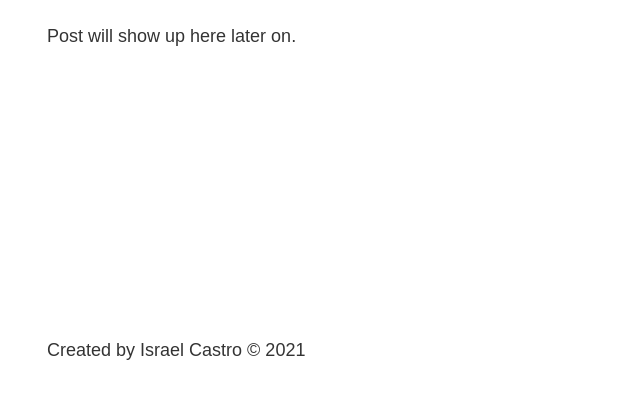
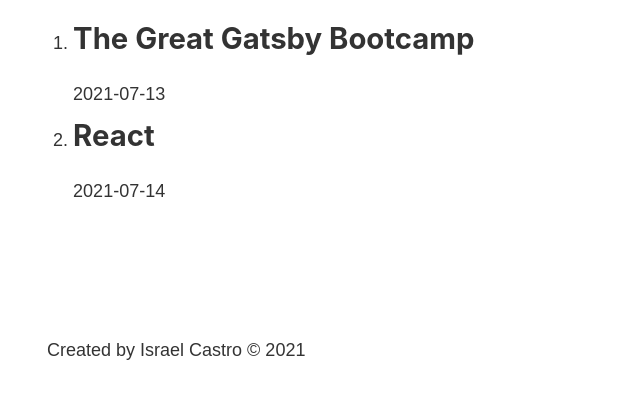
Before and after one commit to iscasur/gatsby-bootcamp, a Gatsby site: page /blog in a window 1280 px wide. Shown: the part 393-792 px from the top of the page, without its empty margins (236-876 px from the left). Built offline with nearby package versions, Linux system fonts and the light colour scheme; Gatsby itself is replaced by a stand-in of ours.

Commit message:
feat(blog): Add markdown posts

```diff
--- a/gatsby-config.js
+++ b/gatsby-config.js
@@ -10,6 +10,14 @@
     author: 'Israel Castro'
   },
   plugins: [
-    'gatsby-plugin-sass'
+    'gatsby-plugin-sass',
+    {
+      resolve: 'gatsby-source-filesystem',
+      options: {
+        name: 'src',
+        path: `${__dirname}/src/`
+      },
+    },
+    'gatsby-transformer-remark'
   ],
 }
--- a/package.json
+++ b/package.json
@@ -16,6 +16,8 @@
   "dependencies": {
     "gatsby": "^3.9.0",
     "gatsby-plugin-sass": "^4.9.0",
+    "gatsby-source-filesystem": "^3.9.0",
+    "gatsby-transformer-remark": "^4.6.0",
     "react": "^17.0.1",
     "react-dom": "^17.0.1",
     "sass": "^1.35.2"
--- a/src/pages/blog.js
+++ b/src/pages/blog.js
@@ -1,12 +1,37 @@
 import React from 'react'
+import { graphql, useStaticQuery } from 'gatsby'
 
 import Layout from '../components/layout'
 
 const BlogPage = () => {
+  const data = useStaticQuery(graphql`
+    query {
+      allMarkdownRemark {
+        edges {
+          node {
+            frontmatter {
+              title
+              date
+            }
+          }
+        }
+      }
+    }
+  `)
+
   return (
     <Layout>
       <h1>Blog</h1>
-      <p>Post will show up here later on.</p>
+      <ol>
+      {data.allMarkdownRemark.edges.map((edge, index) => {
+        return (
+          <li key={index}>
+            <h2>{edge.node.frontmatter.title}</h2>
+            <p>{edge.node.frontmatter.date}</p>
+          </li>
+        )
+      })}
+      </ol>
     </Layout>
   )
 }
--- /dev/null
+++ b/src/posts/gatsby.md
@@ -0,0 +1,12 @@
+---
+title: "The Great Gatsby Bootcamp"
+date: "2021-07-13"
+---
+
+I just launched a new bootcamp!
+
+## Topis covered
+
+1. Gastby
+2. GraphQL
+3. React
--- /dev/null
+++ b/src/posts/react.md
@@ -0,0 +1,6 @@
+---
+title: "React"
+date: "2021-07-14"
+---
+
+In this post you'll learn React ⚛.
```
Also changed, not shown: 1 other file.
